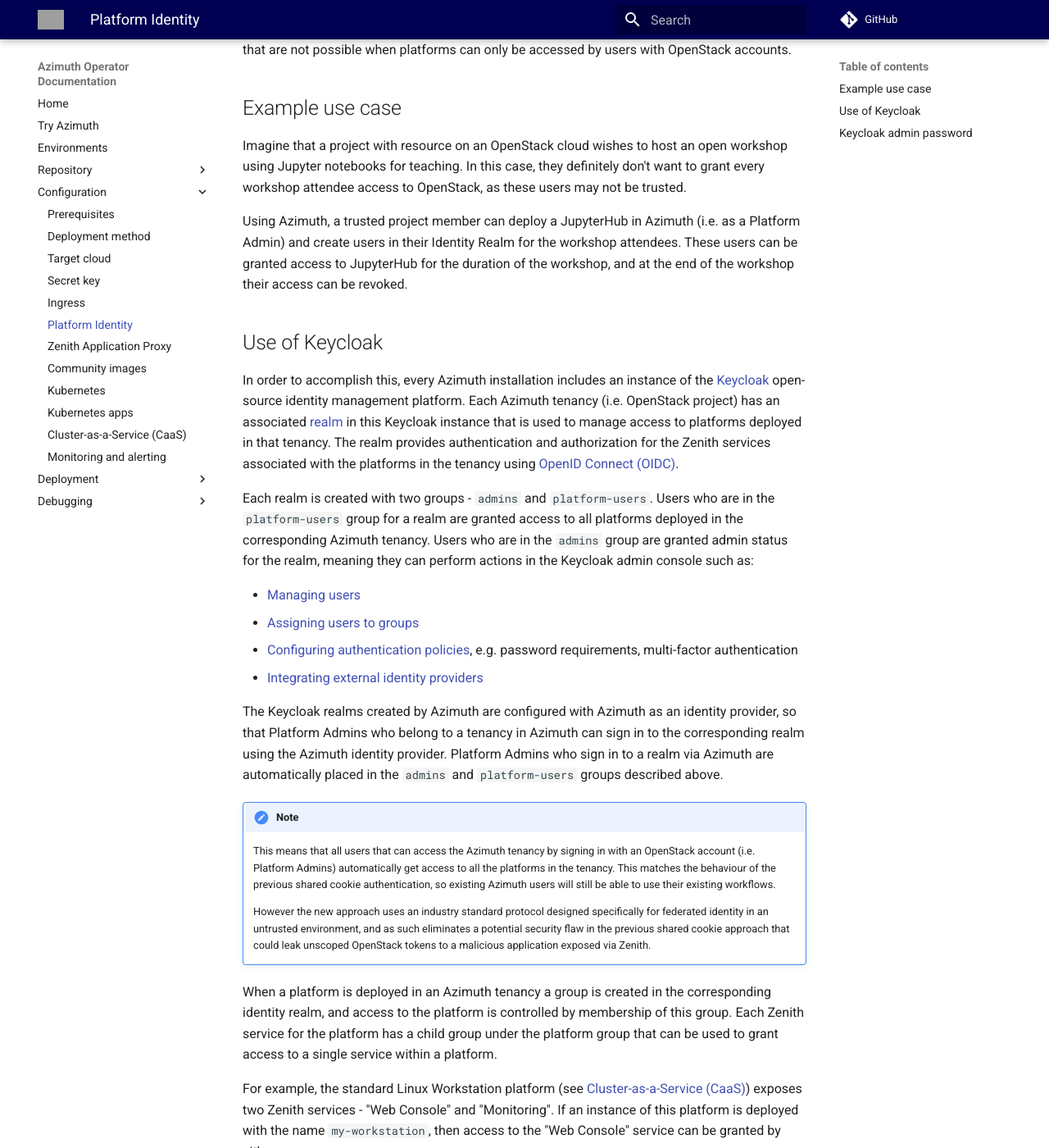
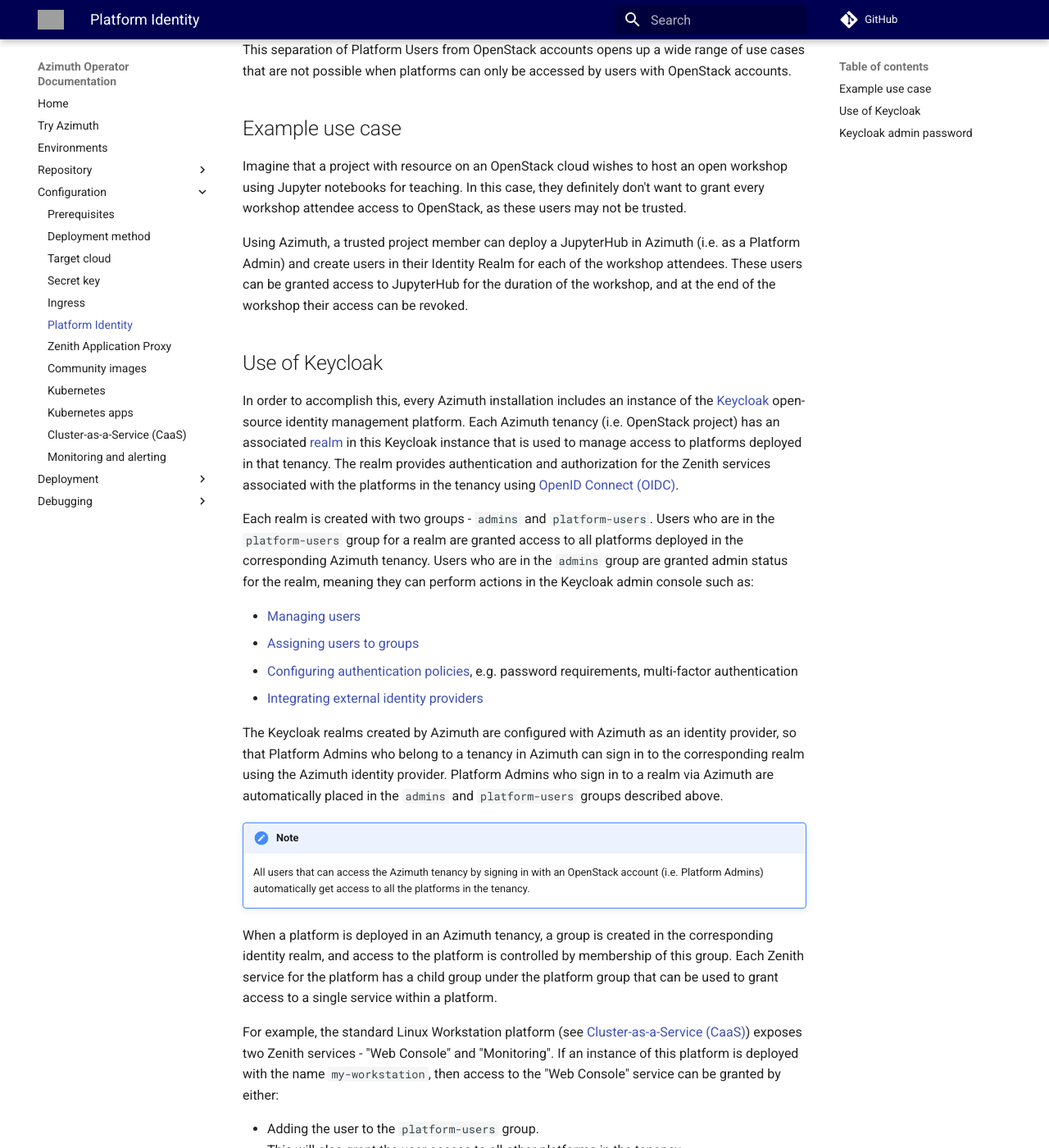
Before and after one commit to azimuth-cloud/azimuth-config, an MkDocs documentation site: the page built from docs/configuration/06-platform-identity.md, in a window 1280 px wide and 1400 px high, scrolled down 418 px. Shown: the whole window at 82% size. Built offline with MkDocs 1.6.1 and Material for MkDocs 9.7.7, drawn with Linux system fonts in a browser that asks for light colours; comment, search, counter and statistics services are not loaded; some of the changed text lies outside the part shown; grey boxes are pictures that could not be loaded.

Commit message:
Update identity docs

```diff
--- a/docs/configuration/06-platform-identity.md
+++ b/docs/configuration/06-platform-identity.md
@@ -2,13 +2,14 @@
 
 In Azimuth, there are two kinds of users:
 
-  * **Platform Users** who are able to access one or more platforms deployed by Azimuth.
+  * **Platform Users** who are able to access one or more platforms deployed by Azimuth, but
+    are not necessarily able to sign into Azimuth.
   * **Platform Admins** who are able to sign in to Azimuth, manage the deployed
     platforms in a tenancy and administer access to those platforms.
 
 Only Platform Admins need to have an OpenStack account. Each Azimuth tenancy has an
 associated **Identity Realm** that provides the Platform Users for that tenancy and is
-administered by the Platform Admins for the tenancy. This allow access to platforms to be
+administered by the Platform Admins for the tenancy. This allows access to platforms to be
 granted for users that do not have an OpenStack account.
 
 This separation of Platform Users from OpenStack accounts opens up a wide range of use cases
@@ -21,7 +22,7 @@
 to grant every workshop attendee access to OpenStack, as these users may not be trusted.
 
 Using Azimuth, a trusted project member can deploy a JupyterHub in Azimuth (i.e. as a
-Platform Admin) and create users in their Identity Realm for the workshop attendees.
+Platform Admin) and create users in their Identity Realm for each of the workshop attendees.
 These users can be granted access to JupyterHub for the duration of the workshop, and
 at the end of the workshop their access can be revoked.
 
@@ -56,17 +57,10 @@
 
 !!! note
 
-    This means that all users that can access the Azimuth tenancy by signing in with an
-    OpenStack account (i.e. Platform Admins) automatically get access to all the platforms
-    in the tenancy. This matches the behaviour of the previous shared cookie authentication,
-    so existing Azimuth users will still be able to use their existing workflows.
+    All users that can access the Azimuth tenancy by signing in with an OpenStack account
+    (i.e. Platform Admins) automatically get access to all the platforms in the tenancy.
 
-    However the new approach uses an industry standard protocol designed specifically for
-    federated identity in an untrusted environment, and as such eliminates a potential
-    security flaw in the previous shared cookie approach that could leak unscoped OpenStack
-    tokens to a malicious application exposed via Zenith.
-
-When a platform is deployed in an Azimuth tenancy a group is created in the corresponding
+When a platform is deployed in an Azimuth tenancy, a group is created in the corresponding
 identity realm, and access to the platform is controlled by membership of this group. Each
 Zenith service for the platform has a child group under the platform group that can be
 used to grant access to a single service within a platform.
```
